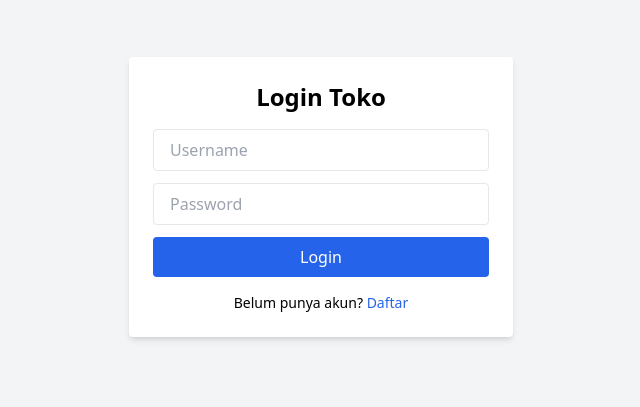
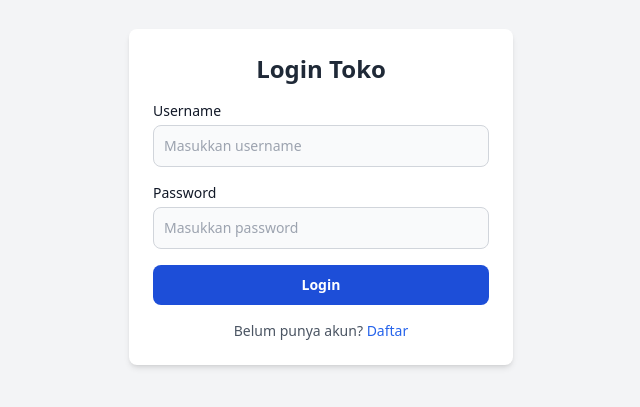
Before and after one commit to NathanzZ-Ginting/DashboardToko, a plain HTML site: page login.html in a window 1280 px wide. Shown: the part 203-610 px from the top of the page, without its empty margins (319-959 px from the left). Drawn offline with nearby package versions, Linux system fonts and the light colour scheme.

Commit message:
`Refactor HTML and CSS for login and index pages, add new features and functionality`

```diff
--- a/login.html
+++ b/login.html
@@ -6,25 +6,36 @@
   <script src="login.js" defer></script>
   <script src="https://cdn.tailwindcss.com"></script>
 </head>
-<body class="flex items-center justify-center min-h-screen bg-gray-100">
-  <div class="bg-white p-6 rounded shadow-md w-full max-w-sm">
-    <h2 class="text-2xl font-bold text-center mb-4">Login Toko</h2>
+<body class="flex items-center justify-center min-h-screen bg-gray-100 dark:bg-gray-900">
+    <div class="bg-white dark:bg-gray-800 p-6 rounded-lg shadow-md w-full max-w-sm">
+      <h2 class="text-2xl font-bold text-center text-gray-800 dark:text-white mb-4">Login Toko</h2>
 
-    <div id="alert" class="text-red-500 text-sm mb-3 hidden"></div>
+      <div id="alert" class="text-red-500 text-sm mb-3 hidden"></div>
 
-    <input type="text" id="username" placeholder="Username"
-      class="w-full px-4 py-2 border rounded mb-3" />
+      <form onsubmit="event.preventDefault(); login();">
+        <div class="mb-4">
+          <label for="username" class="block mb-1 text-sm font-medium text-gray-900 dark:text-white">Username</label>
+          <input type="text" id="username" placeholder="Masukkan username"
+            class="bg-gray-50 border border-gray-300 text-gray-900 text-sm rounded-lg focus:ring-blue-500 focus:border-blue-500 block w-full p-2.5 dark:bg-gray-700 dark:border-gray-600 dark:placeholder-gray-400 dark:text-white dark:focus:ring-blue-500 dark:focus:border-blue-500" required />
+        </div>
 
-    <input type="password" id="password" placeholder="Password"
-      class="w-full px-4 py-2 border rounded mb-3" />
+        <div class="mb-4">
+          <label for="password" class="block mb-1 text-sm font-medium text-gray-900 dark:text-white">Password</label>
+          <input type="password" id="password" placeholder="Masukkan password"
+            class="bg-gray-50 border border-gray-300 text-gray-900 text-sm rounded-lg focus:ring-blue-500 focus:border-blue-500 block w-full p-2.5 dark:bg-gray-700 dark:border-gray-600 dark:placeholder-gray-400 dark:text-white dark:focus:ring-blue-500 dark:focus:border-blue-500" required />
+        </div>
 
-    <button onclick="login()" class="bg-blue-600 hover:bg-blue-700 w-full text-white py-2 rounded">
-      Login
-    </button>
+        <button type="submit"
+          class="w-full text-white bg-blue-700 hover:bg-blue-800 focus:ring-4 focus:outline-none focus:ring-blue-300 font-semibold rounded-lg text-sm px-5 py-2.5 text-center dark:bg-blue-600 dark:hover:bg-blue-700 dark:focus:ring-blue-800">
+          Login
+        </button>
+      </form>
 
-    <p class="text-center mt-4 text-sm">
-      Belum punya akun? <a href="#" class="text-blue-600" onclick="register()">Daftar</a>
-    </p>
-  </div>
+      <p class="text-center mt-4 text-sm text-gray-600 dark:text-gray-300">
+        Belum punya akun?
+        <a href="#" onclick="register()" class="text-blue-600 hover:underline dark:text-blue-400">Daftar</a>
+      </p>
+    </div>
+  </body>
 </body>
 </html>
```
Also changed, not shown: index.html (+49 -19 lines).
